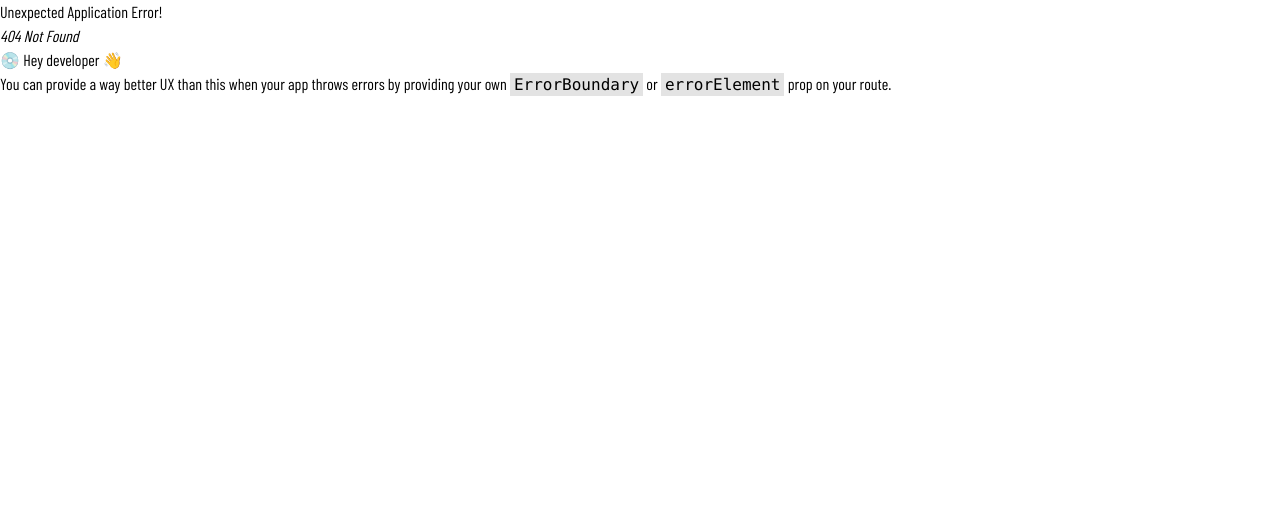
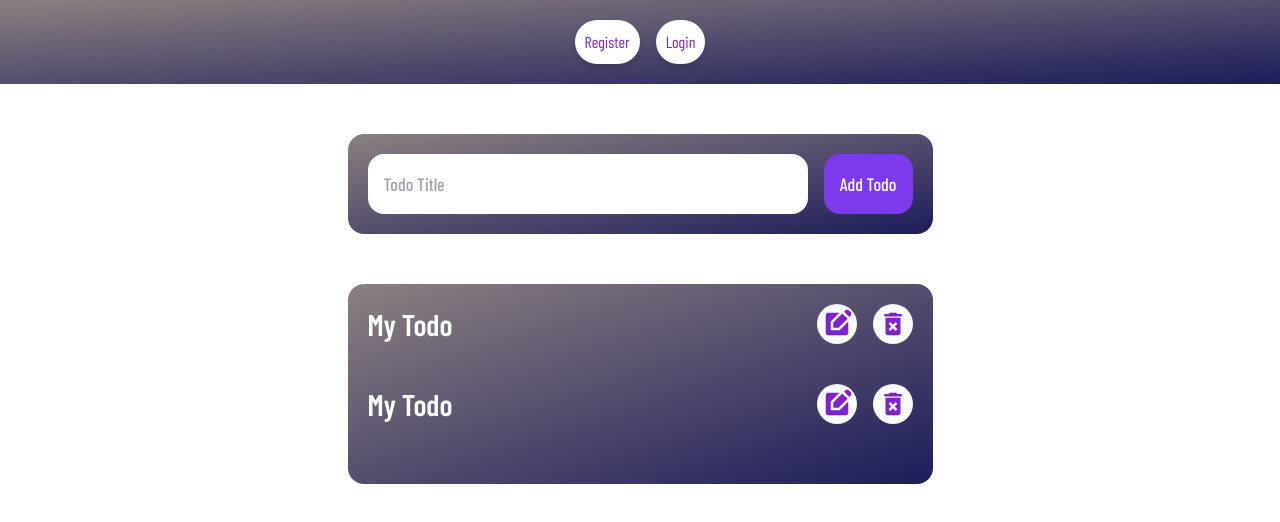
Before and after one commit to AhmedMonem122/Todo-List-MERN-React, a React (Vite) app: page /todos in a window 1280 px wide. Before the commit this address had no page. Shown: the top 522 px of the page. Built offline with nearby package versions, Linux system fonts and the light colour scheme; a web font is replaced by a local one.

Commit message:
Add Todos page

```diff
--- a/src/components/Navbar/Navbar.jsx
+++ b/src/components/Navbar/Navbar.jsx
@@ -9,7 +9,7 @@ import { FaUserCircle } from "react-icons/fa";
 const Navbar = () => {
   const { setUserData, userData } = useAuth();
 
-  console.log(userData);
+  // console.log(userData);
 
   const [isOpen, setIsOpen] = useState(false);
 
--- /dev/null
+++ b/src/components/Todos/Todos.jsx
@@ -0,0 +1,40 @@
+import {
+  MdEditSquare,
+  MdDeleteForever,
+  MdEditNote,
+  MdDoneAll,
+  MdRemoveDone,
+} from "react-icons/md";
+
+const Todos = () => {
+  return (
+    <div className="lg:w-1/2 my-[50px] mx-auto p-[20px] rounded-2xl bg-gradient-to-tl from-[#1c1c5a] to-[#8b8080]">
+      <div className="flex items-center justify-between text-center font-semibold  md:text-3xl mb-10 text-white">
+        <p>My Todo</p>
+        <div className="flex items-center justify-center gap-x-4">
+          <button className="flex items-center justify-center rounded-full bg-slate-50 text-purple-700 w-[25px] h-[25px] md:w-[40px] md:h-[40px] hover:bg-purple-700 hover:text-slate-50 transition-all">
+            <MdEditSquare />
+          </button>
+
+          <button className="flex items-center justify-center rounded-full bg-slate-50 text-purple-700 w-[25px] h-[25px] md:w-[40px] md:h-[40px] hover:bg-purple-700 hover:text-slate-50 transition-all">
+            <MdDeleteForever />
+          </button>
+        </div>
+      </div>
+      <div className="flex items-center justify-between text-center font-semibold  md:text-3xl mb-10 text-white">
+        <p>My Todo</p>
+        <div className="flex items-center justify-center gap-x-4">
+          <button className="flex items-center justify-center rounded-full bg-slate-50 text-purple-700 w-[25px] h-[25px] md:w-[40px] md:h-[40px] hover:bg-purple-700 hover:text-slate-50 transition-all">
+            <MdEditSquare />
+          </button>
+
+          <button className="flex items-center justify-center rounded-full bg-slate-50 text-purple-700 w-[25px] h-[25px] md:w-[40px] md:h-[40px] hover:bg-purple-700 hover:text-slate-50 transition-all">
+            <MdDeleteForever />
+          </button>
+        </div>
+      </div>
+    </div>
+  );
+};
+
+export default Todos;
--- /dev/null
+++ b/src/components/TodosForm/TodosForm.jsx
@@ -0,0 +1,99 @@
+import * as Yup from "yup";
+import { yupResolver } from "@hookform/resolvers/yup";
+import { useForm } from "react-hook-form";
+import toast from "react-hot-toast";
+import axios from "../../api/axios";
+import spinner from "../../assets/images/spinner.svg";
+import { useEffect, useState } from "react";
+import useAuth from "../../hooks/use-auth";
+
+const TodosForm = () => {
+  const [isLoading, setIsLoading] = useState(false);
+
+  const todosSchema = Yup.object({
+    title: Yup.string().required("Todo Title is Required").min(5).max(10),
+  });
+
+  const handleTodoSubmit = async (formValues) => {
+    try {
+      setIsLoading(true);
+
+      const res = await axios.post("/api/v1/todos", formValues, {
+        headers: {
+          "Content-Type": "application/json",
+          Authorization: localStorage.getItem("Authorization"),
+        },
+      });
+
+      console.log(res.data);
+
+      if (res.status === 201) {
+        toast.success("Successfully created!");
+      }
+
+      setIsLoading(false);
+    } catch (error) {
+      toast.error(error.response.data.message);
+      setIsLoading(false);
+      console.log(error);
+    }
+  };
+
+  const {
+    register,
+    handleSubmit,
+    reset,
+    formState: { errors, isSubmitSuccessful },
+  } = useForm({
+    resolver: yupResolver(todosSchema),
+  });
+
+  const onSubmit = (values) => {
+    handleTodoSubmit(values);
+  };
+
+  useEffect(() => {
+    if (isSubmitSuccessful) {
+      reset();
+    }
+  }, [isSubmitSuccessful, reset]);
+
+  return (
+    <div className="lg:w-1/2 my-[50px] mx-auto p-[20px] rounded-2xl bg-gradient-to-tl from-[#1c1c5a] to-[#8b8080]">
+      <form
+        onSubmit={handleSubmit(onSubmit)}
+        className="flex justify-center flex-col gap-4"
+      >
+        <div className="flex items-center justify-between gap-x-4">
+          <input
+            type="text"
+            name="title"
+            placeholder="Todo Title"
+            className="w-full rounded-2xl  p-4 outline-none text-lg font-medium"
+            aria-invalid={errors.title ? "true" : "false"}
+            {...register("title")}
+          />
+
+          <button
+            className="rounded-2xl bg-violet-600 text-white p-4 text-lg text-nowrap font-medium"
+            type="submit"
+          >
+            {isLoading ? (
+              <div className="flex items-center justify-center">
+                <img src={spinner} alt="spinner" width={24} height={24} />
+              </div>
+            ) : (
+              "Add Todo"
+            )}
+          </button>
+        </div>
+
+        {errors.title && (
+          <p className=" text-yellow-400">{errors.title.message}</p>
+        )}
+      </form>
+    </div>
+  );
+};
+
+export default TodosForm;
--- /dev/null
+++ b/src/pages/Todos/TodosPage.jsx
@@ -0,0 +1,14 @@
+import spinner from "../../assets/images/spinner.svg";
+import Todos from "../../components/Todos/Todos";
+import TodosForm from "../../components/TodosForm/TodosForm";
+
+const TodosPage = () => {
+  return (
+    <div className="container mx-auto">
+      <TodosForm />
+      <Todos />
+    </div>
+  );
+};
+
+export default TodosPage;
--- a/src/router/index.jsx
+++ b/src/router/index.jsx
@@ -7,6 +7,7 @@ import RootLayout from "./root";
 import RegisterPage from "../pages/Register/RegisterPage";
 import LoginPage from "../pages/Login/LoginPage";
 import ProfilePage from "../pages/Profile/ProfilePage";
+import TodosPage from "../pages/Todos/TodosPage";
 
 const router = createBrowserRouter(
   createRoutesFromElements(
@@ -14,6 +15,7 @@ const router = createBrowserRouter(
       <Route index element={<RegisterPage />} />
       <Route path="login" element={<LoginPage />} />
       <Route path="profile" element={<ProfilePage />} />
+      <Route path="todos" element={<TodosPage />} />
     </Route>
   )
 );
```
